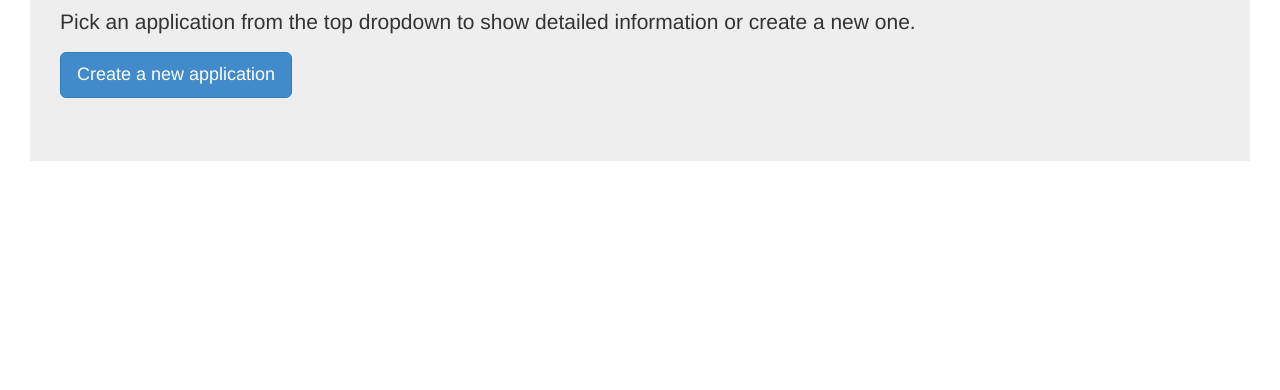
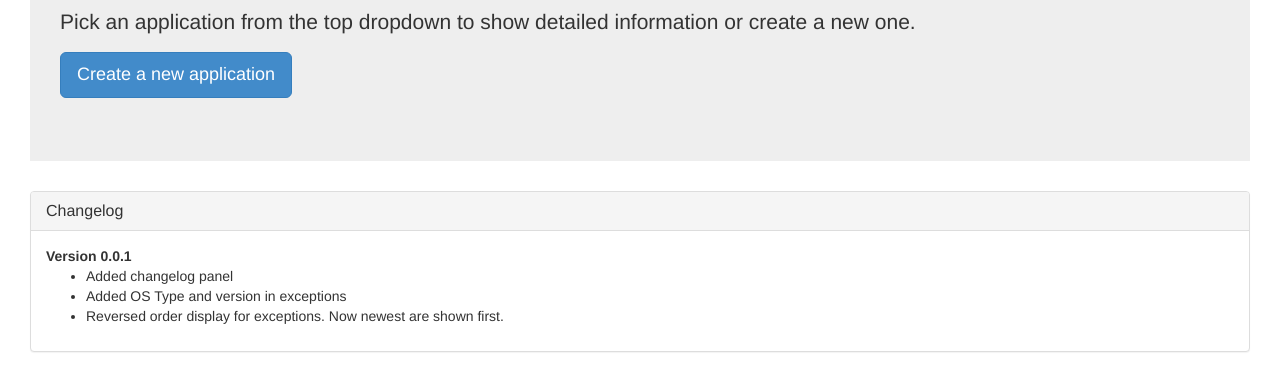
Before and after one commit to volumio/MTrack, a website: page ui/private/index.html in a window 1280 px wide. Shown: the part 336-726 px from the top of the page. Drawn offline with nearby package versions, Linux system fonts and the light colour scheme; no server answers.

Commit message:
Added some changes

```diff
--- a/api/aws/data_storage.js
+++ b/api/aws/data_storage.js
@@ -320,7 +320,8 @@ function list_exception(app_id,callback)
                 app_id:{
                     ComparisonOperator:'EQ',
                     AttributeValueList:[{S:app_id}]
-            }}
+            }},
+                  ScanIndexForward:false
             };
 
 	dynamo.query(params, function(err, data) {
--- a/ui/partials/no-app-selected.html
+++ b/ui/partials/no-app-selected.html
@@ -1,5 +1,21 @@
-<div class="jumbotron">
-  <h1>This is the administration dashboard</h1>
-  <p>Pick an application from the top dropdown to show detailed information or create a new one.</p>
-  <p ><a class="btn btn-primary btn-lg" role="button" href="#/create_app">Create a new application</a></p>
+<div>
+    <div class="jumbotron">
+      <h1>This is the administration dashboard</h1>
+      <p>Pick an application from the top dropdown to show detailed information or create a new one.</p>
+      <p ><a class="btn btn-primary btn-lg" role="button" href="#/create_app">Create a new application</a></p>
+    </div>
+
+    <div class="panel panel-default">
+        <div class="panel-heading">
+            <h3 class="panel-title">Changelog</h3>
+        </div>
+        <div class="panel-body">
+            <b>Version 0.0.1</b>
+            <ul>
+                <li>Added changelog panel</li>
+                <li>Added OS Type and version in exceptions</li>
+                <li>Reversed order display for exceptions. Now newest are shown first.</li>
+            </ul>
+        </div>
+    </div>
 </div>
```
Also changed, not shown: ui/partials/app-main.html (+3 -2 lines).
